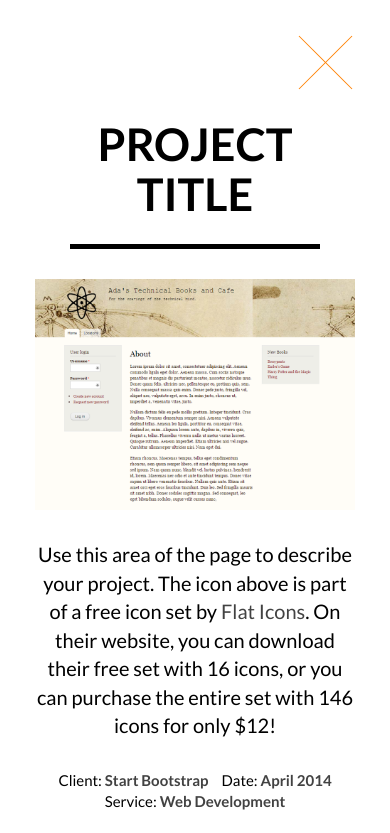
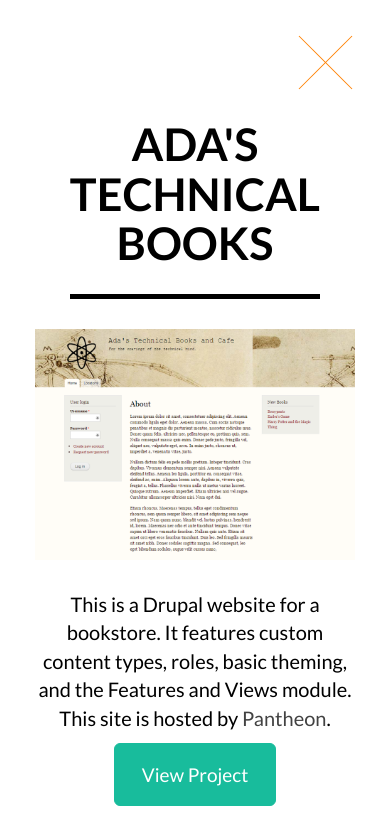
Before and after one commit to jillkuchman/freebird, a website: page index.html in a window 390 px wide. Both pictures are taken after a click on the link 195 px from the left and 534 px from the top of the page. Shown: the top 833 px of the page. Drawn offline with nearby package versions, Linux system fonts and the light colour scheme.

Commit message:
add more changes

```diff
--- a/index.html
+++ b/index.html
@@ -82,7 +82,6 @@
                 <div class="col-lg-12">
                     <div class="intro-text">
                         <span class="name">Jill Kuchman</span>
-                        <!-- <hr class="star-light"> -->
                         <span class="skills">Web Developer</span>
                     </div>
                 </div>
@@ -147,10 +146,10 @@
                                 <i class="fa fa-search-plus fa-3x"></i>
                             </div>
                         </div>
-                        <img src="img/portfolio/safe.png" class="img-responsive" alt="">
+                        <img src="img/portfolio/epifoodus.png" class="img-responsive" alt="A screenshot of the Epifoodus app.">
                     </a>
                 </div>
-                <div class="col-sm-4 portfolio-item">
+                <!-- <div class="col-sm-4 portfolio-item">
                     <a href="#portfolioModal6" class="portfolio-link" data-toggle="modal">
                         <div class="caption">
                             <div class="caption-content">
@@ -160,7 +159,7 @@
                         <img src="img/portfolio/submarine.png" class="img-responsive" alt="">
                     </a>
                 </div>
-            </div>
+            </div> -->
         </div>
     </section>
 
@@ -179,7 +178,7 @@
               </div>
                 <div class="col-lg-4">
                     <p>I'm Jill, a web developer with a passion for front-end development. I graduated from <a href="http://www.epicodus.com/" target="_blank">Epicodus</a>, a hands-on programming bootcamp, where I learned the fundamentals of PHP and Javascript within frameworks such as Drupal and AngularJS.</p>
-                    <p>Previously, I earned my B.S. in Materials Science and Engineering, with a focus on electronic materials and semiconductor technology.</p>
+                    <p>Previously, I earned my B.S. in Materials Science and Engineering from the University of Washington, with a focus on electronic materials and semiconductor technology.</p>
                 </div>
                 <div class="col-lg-4">
                     <p>In my free time, I like exploring the world through running shoes, hiking boots, vegetables, and books.</p>
@@ -197,13 +196,24 @@
                 <div class="col-lg-12 text-center">
                     <h2>Contact Me</h2>
                     <hr class="star-primary">
+                    <p>Are you looking for a versatile web developer on your team or for your next project?</p>
+                    <p>I am currently looking for opportunities in the Portland area. Feel free to contact me via <a href="https://www.linkedin.com/in/jillkuchman">LinkedIn</a>.</P
+                </div>
+            </div>
+        </div>
+    </section>
+<!--         <div class="container">
+            <div class="row">
+                <div class="col-lg-12 text-center">
+                    <h2>Contact Me</h2>
+                    <hr class="star-primary">
                 </div>
             </div>
             <div class="row">
                 <div class="col-lg-8 col-lg-offset-2">
-                    <!-- To configure the contact form email address, go to mail/contact_me.php and update the email address in the PHP file on line 19. -->
+ -->                    <!-- To configure the contact form email address, go to mail/contact_me.php and update the email address in the PHP file on line 19. -->
                     <!-- The form should work on most web servers, but if the form is not working you may need to configure your web server differently. -->
-                    <form name="sentMessage" id="contactForm" novalidate>
+<!--                     <form name="sentMessage" id="contactForm" novalidate>
                         <div class="row control-group">
                             <div class="form-group col-xs-12 floating-label-form-group controls">
                                 <label>Name</label>
@@ -243,7 +253,7 @@
                 </div>
             </div>
         </div>
-    </section>
+    </section> -->
 
     <!-- Footer -->
     <footer class="text-center">
@@ -273,7 +283,7 @@
             <div class="container">
                 <div class="row">
                     <div class="col-lg-12">
-                        Copyright &copy; Jill Kuchman 2015
+                        <p>Copyright &copy; Jill Kuchman 2015</p>
                     </div>
                 </div>
             </div>
@@ -300,25 +310,26 @@
                 <div class="row">
                     <div class="col-lg-8 col-lg-offset-2">
                         <div class="modal-body">
-                            <h2>Project Title</h2>
+                            <h2>Ada's Technical Books</h2>
                             <hr class="star-primary">
                             <img src="img/portfolio/adas-technical-books.png" class="img-responsive img-centered" alt="A screenshot of the Ada's Technical Books website.">
-                            <p>Use this area of the page to describe your project. The icon above is part of a free icon set by <a href="https://sellfy.com/p/8Q9P/jV3VZ/">Flat Icons</a>. On their website, you can download their free set with 16 icons, or you can purchase the entire set with 146 icons for only $12!</p>
+                            <p>This is a Drupal website for a bookstore. It features custom content types, roles, basic theming, and the Features and Views module. This site is hosted by <a href="https://pantheon.io/" target="_blank">Pantheon</a>.</p>
+                            <a href="http://live-adas-technical-books.pantheon.io/" target="_blank"><button class="btn btn-success btn-lg">View Project</button></a>
                             <ul class="list-inline item-details">
                                 <li>Client:
-                                    <strong><a href="http://startbootstrap.com">Start Bootstrap</a>
+                                    <strong>Epicodus/Personal
                                     </strong>
                                 </li>
                                 <li>Date:
-                                    <strong><a href="http://startbootstrap.com">April 2014</a>
+                                    <strong>May 2015
                                     </strong>
                                 </li>
-                                <li>Service:
-                                    <strong><a href="http://startbootstrap.com">Web Development</a>
+                                <li>Service:d
+                                    <strong>Drupal
                                     </strong>
                                 </li>
                             </ul>
-                            <button type="button" class="btn btn-default" data-dismiss="modal"><i class="fa fa-times"></i> Close</button>
+                            <button type="button" class="btn btn-default" data-dismiss="modal"><i class="fa fa-times"></i>Close</button>
                         </div>
                     </div>
                 </div>
@@ -337,21 +348,22 @@
                 <div class="row">
                     <div class="col-lg-8 col-lg-offset-2">
                         <div class="modal-body">
-                            <h2>Project Title</h2>
+                            <h2>Adopt an Epicoder</h2>
                             <hr class="star-primary">
                             <img src="img/portfolio/adopt-an-epicoder.png" class="img-responsive img-centered" alt="Screenshot of the Adopt An Epicoder website.">
-                            <p>Use this area of the page to describe your project. The icon above is part of a free icon set by <a href="https://sellfy.com/p/8Q9P/jV3VZ/">Flat Icons</a>. On their website, you can download their free set with 16 icons, or you can purchase the entire set with 146 icons for only $12!</p>
+                            <p>This is a Drupal website for the mock charity Adopt an Epicoder, where users can donate to fund junior developers. The site is based off of the Commerce Kickstart package and uses a custom theme created from the Omega theme. The website includes a display of products by product type, and a taxonomy-based menu to organize and display content.</p>
+                            <a href="http://dev-adopt-an-epicoder.pantheon.io/" target="_blank"><button class="btn btn-success btn-lg">View Project</button></a>
                             <ul class="list-inline item-details">
                                 <li>Client:
-                                    <strong><a href="http://startbootstrap.com">Start Bootstrap</a>
+                                    <strong>Epicodus Group Project
                                     </strong>
                                 </li>
                                 <li>Date:
-                                    <strong><a href="http://startbootstrap.com">April 2014</a>
+                                    <strong>June 2015</a>
                                     </strong>
                                 </li>
-                                <li>Service:
-                                    <strong><a href="http://startbootstrap.com">Web Development</a>
+                                <li>Technologies:
+                                    <strong>Drupal, PHP, CSS
                                     </strong>
                                 </li>
                             </ul>
@@ -374,21 +386,22 @@
                 <div class="row">
                     <div class="col-lg-8 col-lg-offset-2">
                         <div class="modal-body">
-                            <h2>Project Title</h2>
+                            <h2>Order A Pizza</h2>
                             <hr class="star-primary">
                             <img src="img/portfolio/pizza.png" class="img-responsive img-centered" alt="A screenshot of the Order A Pizza app.">
-                            <p>Use this area of the page to describe your project. The icon above is part of a free icon set by <a href="https://sellfy.com/p/8Q9P/jV3VZ/">Flat Icons</a>. On their website, you can download their free set with 16 icons, or you can purchase the entire set with 146 icons for only $12!</p>
+                            <p>This project mimics a website that allows a user to order a pizza. Users can select different options for toppings, crust, and size, and the app calculates the price based on selection.</p>
+                            <a href="http://jillkuchman.com/pizza" target="_blank"><button class="btn btn-success btn-lg">View Project</button></a>
                             <ul class="list-inline item-details">
                                 <li>Client:
-                                    <strong><a href="http://startbootstrap.com">Start Bootstrap</a>
+                                    <strong>Epicodus/Personal
                                     </strong>
                                 </li>
                                 <li>Date:
-                                    <strong><a href="http://startbootstrap.com">April 2014</a>
+                                    <strong>April 2015</a>
                                     </strong>
                                 </li>
-                                <li>Service:
-                                    <strong><a href="http://startbootstrap.com">Web Development</a>
+                                <li>Technologies:
+                                    <strong>JavaScript, jQuery, CSS, HTML, Bootstrap
                                     </strong>
                                 </li>
                             </ul>
@@ -411,21 +424,22 @@
                 <div class="row">
                     <div class="col-lg-8 col-lg-offset-2">
                         <div class="modal-body">
-                            <h2>Project Title</h2>
+                            <h2>Tamacrotchety</h2>
                             <hr class="star-primary">
                             <img src="img/portfolio/tamacrotchety.png" class="img-responsive img-centered" alt="A screenshot of the Tamacrotchety app.">
-                            <p>Use this area of the page to describe your project. The icon above is part of a free icon set by <a href="https://sellfy.com/p/8Q9P/jV3VZ/">Flat Icons</a>. On their website, you can download their free set with 16 icons, or you can purchase the entire set with 146 icons for only $12!</p>
+                            <p>This project emulates a Tamagotchi game. The user creates a crotchety Tamagotchi-like creature with health levels and can interact with it in various ways to keep it alive. This project demonstrates writing methods for objects in JavaScript and calling those methods using jQuery.</p>
+                            <a href="http://jillkuchman.com/tamacrotchety/" target="_blank"><button class="btn btn-success btn-lg">View Project</button></a>
                             <ul class="list-inline item-details">
                                 <li>Client:
-                                    <strong><a href="http://startbootstrap.com">Start Bootstrap</a>
+                                    <strong>Epicodus/Personal
                                     </strong>
                                 </li>
                                 <li>Date:
-                                    <strong><a href="http://startbootstrap.com">April 2014</a>
+                                    <strong>April 2015
                                     </strong>
                                 </li>
-                                <li>Service:
-                                    <strong><a href="http://startbootstrap.com">Web Development</a>
+                                <li>Technologies:
+                                    <strong>JavaScript, jQuery, HTML, CSS, Bootstrap
                                     </strong>
                                 </li>
                             </ul>
@@ -448,21 +462,21 @@
                 <div class="row">
                     <div class="col-lg-8 col-lg-offset-2">
                         <div class="modal-body">
-                            <h2>Project Title</h2>
+                            <h2>Epifoodus</h2>
                             <hr class="star-primary">
-                            <img src="img/portfolio/safe.png" class="img-responsive img-centered" alt="">
-                            <p>Use this area of the page to describe your project. The icon above is part of a free icon set by <a href="https://sellfy.com/p/8Q9P/jV3VZ/">Flat Icons</a>. On their website, you can download their free set with 16 icons, or you can purchase the entire set with 146 icons for only $12!</p>
+                            <img src="img/portfolio/epifoodus.png" class="img-responsive img-centered" alt="A screenshot of the Epifoodus app.">
+                            <p>This project removes the decision making from choosing a place to eat by randomly suggesting two restaurants from a database. Users can create a profile and save preferences. I handled user profile creation with password verification.</p><a href="https://epifoodus.herokuapp.com/" target="_blank"><button class="btn btn-success btn-lg">View Project</button></a>
                             <ul class="list-inline item-details">
                                 <li>Client:
-                                    <strong><a href="http://startbootstrap.com">Start Bootstrap</a>
+                                    <strong>Epicodus/Personal
                                     </strong>
                                 </li>
                                 <li>Date:
-                                    <strong><a href="http://startbootstrap.com">April 2014</a>
+                                    <strong>March 2015
                                     </strong>
                                 </li>
-                                <li>Service:
-                                    <strong><a href="http://startbootstrap.com">Web Development</a>
+                                <li>Technologies:
+                                    <strong>PHP, PSQL, HTML, CSS, Bootstrap
                                     </strong>
                                 </li>
                             </ul>
@@ -491,15 +505,15 @@
                             <p>Use this area of the page to describe your project. The icon above is part of a free icon set by <a href="https://sellfy.com/p/8Q9P/jV3VZ/">Flat Icons</a>. On their website, you can download their free set with 16 icons, or you can purchase the entire set with 146 icons for only $12!</p>
                             <ul class="list-inline item-details">
                                 <li>Client:
-                                    <strong><a href="http://startbootstrap.com">Start Bootstrap</a>
+                                    <strong>Start Bootstrap
                                     </strong>
                                 </li>
                                 <li>Date:
-                                    <strong><a href="http://startbootstrap.com">April 2014</a>
+                                    <strong>April 2014
                                     </strong>
                                 </li>
                                 <li>Service:
-                                    <strong><a href="http://startbootstrap.com">Web Development</a>
+                                    <strong>Web Development
                                     </strong>
                                 </li>
                             </ul>
```
